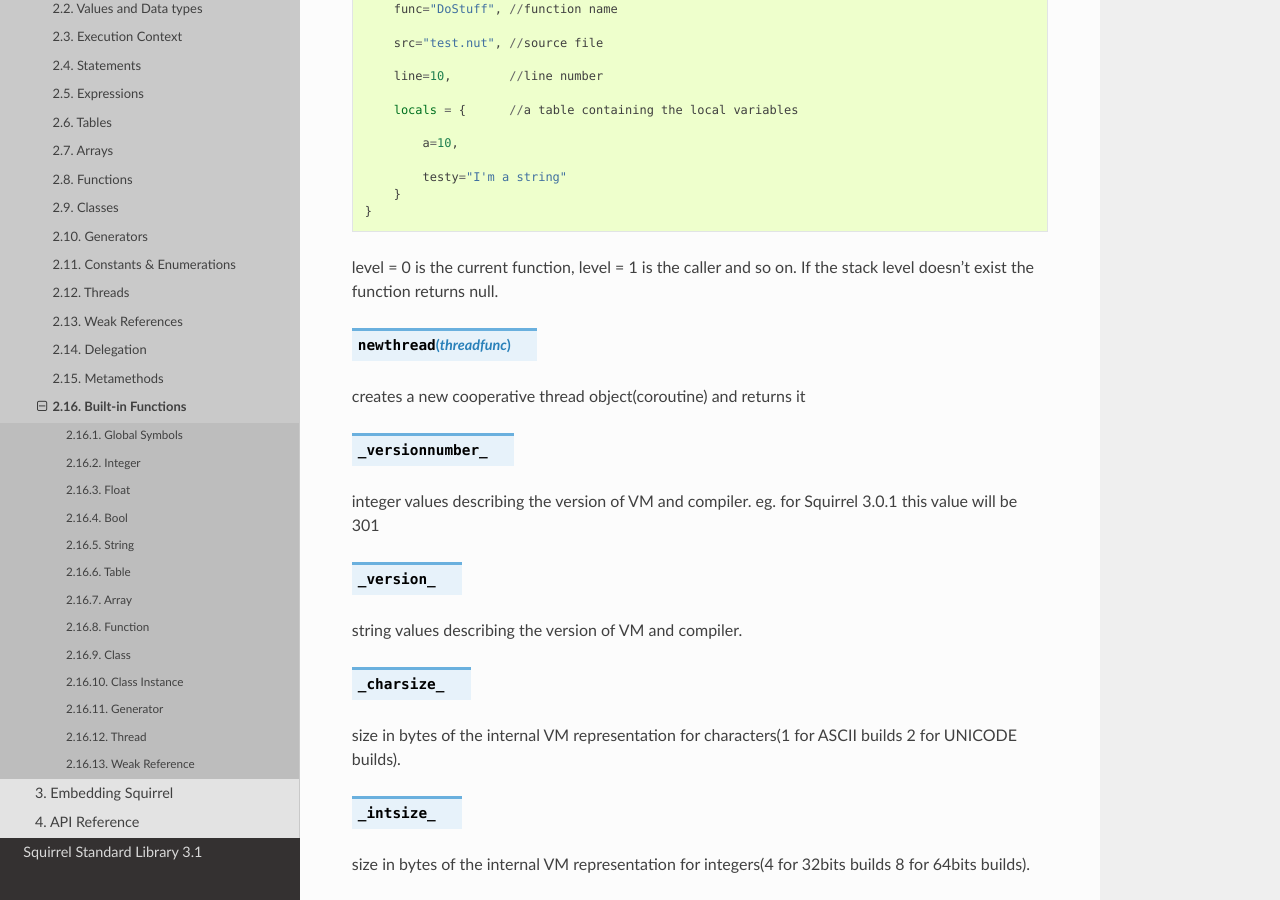
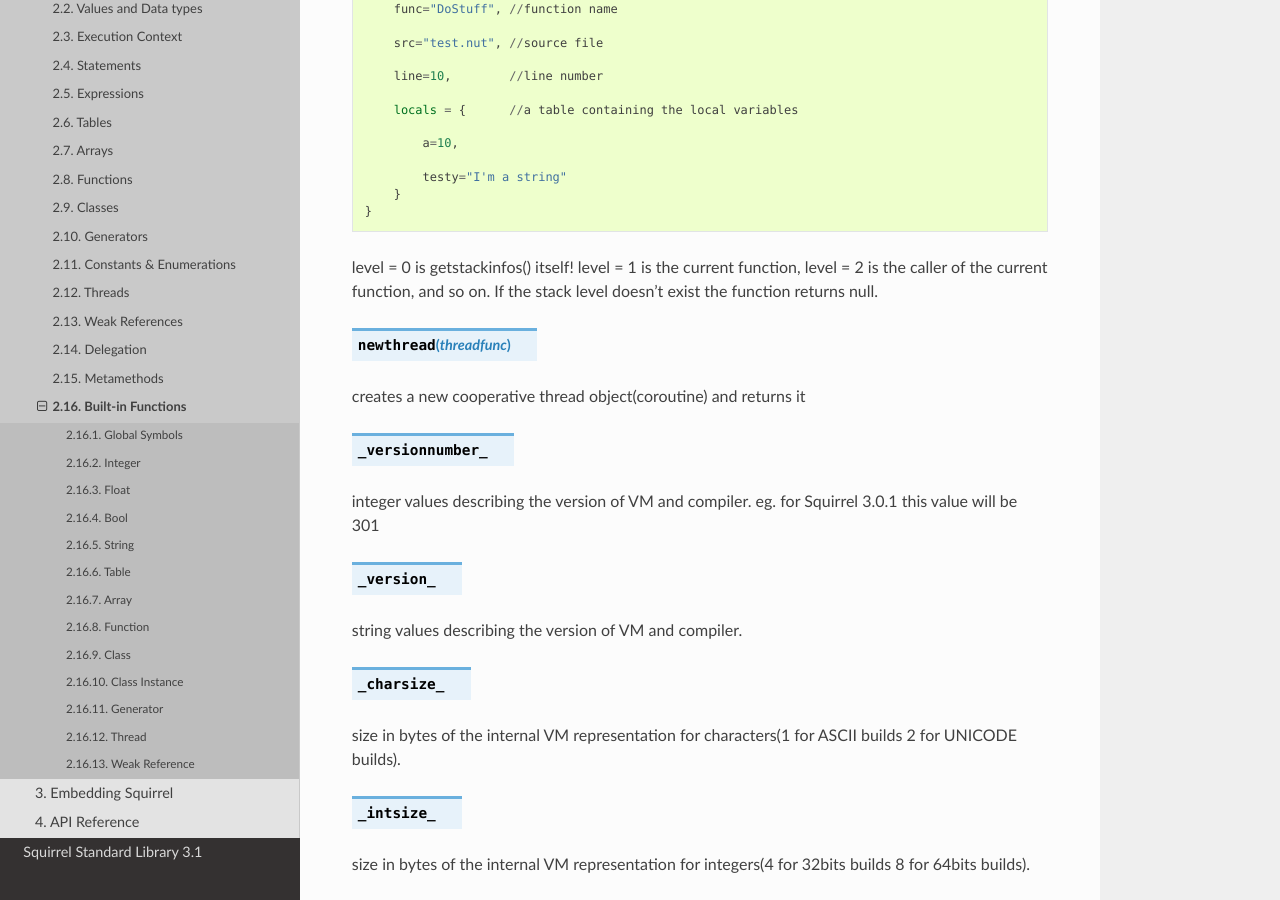
Before and after one commit to albertodemichelis/squirrel, a Sphinx documentation site: the page built from doc/source/reference/language/builtin_functions.rst, in a window 1280 px wide and 900 px high, scrolled down 2232 px. Built offline with Sphinx 7.4.7 and the Read the Docs theme 2.0.0, drawn with Linux system fonts in a browser that asks for light colours; formulas are drawn with MathJax 3.

Commit message:
fix getstackinfos docs

```diff
--- a/doc/source/reference/language/builtin_functions.rst
+++ b/doc/source/reference/language/builtin_functions.rst
@@ -105,7 +105,7 @@ returns the stack informations of a given call stack level. returns a table form
         }
     }
 
-level = 0 is the current function, level = 1 is the caller and so on. If the stack level doesn't exist the function returns null.
+level = 0 is getstackinfos() itself! level = 1 is the current function, level = 2 is the caller of the current function, and so on. If the stack level doesn't exist the function returns null.
 
 .. js:function:: newthread(threadfunc)
 
```
